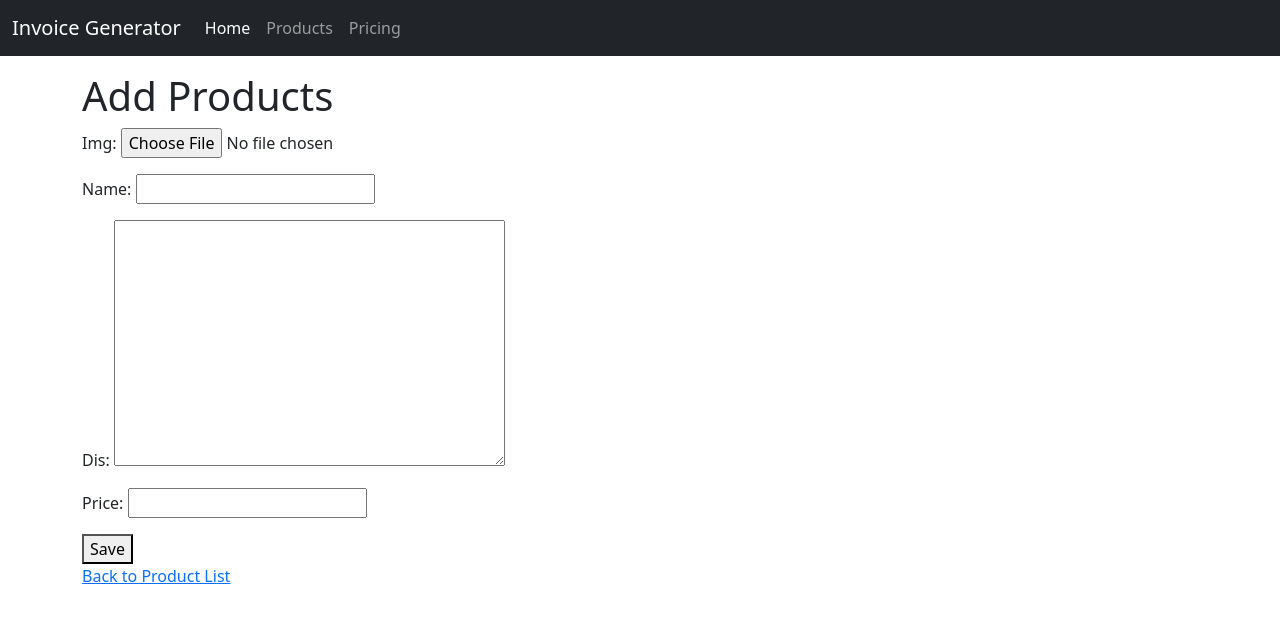
After one commit to greatsquareproject/intern, a Django app: page /adding_product in a window 1280 px wide. The commit adds this page. Shown: the top 623 px of the page. Run offline with Django 4.2, Linux system fonts and the light colour scheme.

Commit message:
updated codes

```diff
--- /dev/null
+++ b/app/forms.py
@@ -0,0 +1,8 @@
+from django import forms
+from .models import products
+
+
+class ProductForm(forms.ModelForm):#ModelForm-It creates model as form
+    class Meta:
+        model = products
+        fields = "__all__"	#collecting all data from models
--- a/app/models.py
+++ b/app/models.py
@@ -3,8 +3,8 @@ from datetime import datetime
 
 # Create your models here.
 class seller(models.Model):
-    Companyname = models.CharField(max_length=250, default="Yogaa Infrastructure Ptv Ltd,.")
-    address = models.CharField(max_length=150, default="521-3-1, 1, 1/521-3-1, 8th St, Poriyalar Nagar, Tiruppalai, Madurai, Tamil Nadu 625014")
+    Companyname = models.CharField(max_length=250, default="Construct")
+    address = models.CharField(max_length=150, default="Madurai")
     phone = models.IntegerField(default='+91 9900809781')
     date = models.DateField(default=datetime.now)
 
--- a/app/templates/base.html
+++ b/app/templates/base.html
@@ -29,7 +29,7 @@
           <a class="nav-link active" aria-current="page" href="#">Home</a>
         </li>
         <li class="nav-item">
-          <a class="nav-link" href="#">Features</a>
+          <a class="nav-link" href="{% url 'product_create' %}">Products</a>
         </li>
         <li class="nav-item">
           <a class="nav-link" href="#">Pricing</a>
--- /dev/null
+++ b/app/templates/product_form.html
@@ -0,0 +1,17 @@
+{% extends 'base.html' %}
+
+{% block content %}
+
+
+<body>
+    <div class="container mt-3">
+    <h1>Add Products</h1>
+    <form method="post" enctype="multipart/form-data">
+        {% csrf_token %}
+        {{ form.as_p }}
+        <button type="submit">Save</button>
+    </form>
+    <a href="{% url 'index' %}">Back to Product List</a>
+</div>
+</body>
+{% endblock %}
--- a/app/urls.py
+++ b/app/urls.py
@@ -4,4 +4,5 @@ urlpatterns = [
     path('',views.index,name='index'),
     path('buy/<int:pk>/',views.buy,name='buy'),
     path('pdf/',views.pdf,name='pdf'),
+    path('adding_product', views.product_create, name='product_create')
 ]
--- a/app/views.py
+++ b/app/views.py
@@ -1,7 +1,17 @@
-from django.shortcuts import render
+from django.shortcuts import render, redirect
 from  . models import seller,buyer, products
+from . forms import ProductForm
 import datetime
 
+def product_create(request):
+    if request.method == 'POST':
+        form = ProductForm(request.POST, request.FILES)
+        if form.is_valid():
+            form.save()
+            return redirect('index')
+    else:
+        form = ProductForm()
+    return render(request, 'product_form.html', {'form': form})
 
 def index(request):
     pro = products.objects.all()
```
Also changed, not shown: app/templates/pdf.html (+21 -9 lines), app/migrations/0002_alter_seller_companyname_alter_seller_address.py (added), db.sqlite3.
